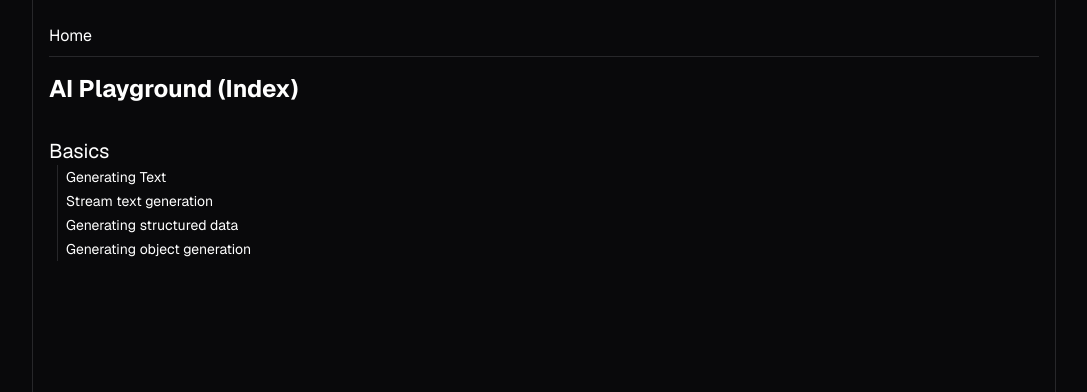
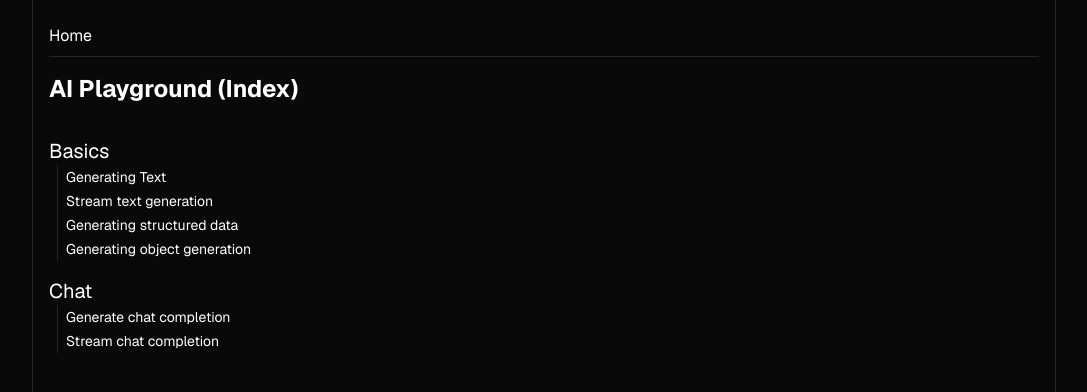
Before and after one commit to rockingrohit9639/ai-playground, a Next.js app: page / in a window 1280 px wide. Shown: the top 392 px of the page, without its empty margins (96-1183 px from the left). Built offline with nearby package versions, Linux system fonts and the light colour scheme.

Commit message:
feat(chat): generate chat completion

```diff
--- /dev/null
+++ b/src/app/chat/generate-chat-completion/action.ts
@@ -0,0 +1,21 @@
+"use server";
+
+import { google } from "@ai-sdk/google";
+import { generateText } from "ai";
+
+export interface Message {
+  role: "user" | "assistant";
+  content: string;
+}
+
+export async function continueConversation(messages: Message[]) {
+  const { text } = await generateText({
+    model: google("models/gemini-1.5-flash-latest"),
+    system: "You are a very friendly and police assistant.",
+    messages,
+  });
+
+  return {
+    messages: [...messages, { role: "assistant" as const, content: text }],
+  };
+}
--- /dev/null
+++ b/src/app/chat/generate-chat-completion/page.tsx
@@ -0,0 +1,38 @@
+"use client";
+
+import { useState } from "react";
+import { continueConversation, type Message } from "./action";
+import Chat from "~/components/chat";
+
+// Force the page to be dynamic and allow streaming responses up to 30 seconds
+export const dynamic = "force-dynamic";
+export const maxDuration = 30;
+
+export default function GenerateChatCompletion() {
+  const [conversation, setConversation] = useState<Message[]>([]);
+
+  return (
+    <Chat
+      onSubmit={async (e) => {
+        e.preventDefault();
+        const message = String(new FormData(e.currentTarget).get("message"));
+
+        const { messages } = await continueConversation([
+          ...conversation,
+          { role: "user", content: message },
+        ]);
+        setConversation(messages);
+      }}
+    >
+      <h1 className="mb-2 text-2xl font-bold">Generate chat completion</h1>
+
+      <div>
+        {conversation.map((message, index) => (
+          <div key={index}>
+            {message.role}: {message.content}
+          </div>
+        ))}
+      </div>
+    </Chat>
+  );
+}
--- a/src/app/page.tsx
+++ b/src/app/page.tsx
@@ -29,6 +29,20 @@ const INDEX: Index[] = [
       },
     ],
   },
+  {
+    title: "Chat",
+    to: "/chat/generate-chat-completion",
+    children: [
+      {
+        title: "Generate chat completion",
+        to: "/chat/generate-chat-completion",
+      },
+      {
+        title: "Stream chat completion",
+        to: "/chat/stream-chat-completion",
+      },
+    ],
+  },
 ];
 
 export default function HomePage() {
@@ -37,13 +51,13 @@ export default function HomePage() {
       <h1 className="mb-8 text-2xl font-bold">AI Playground (Index)</h1>
 
       {INDEX.map((index) => (
-        <div key={index.to}>
+        <div key={index.to} className="mb-4">
           <Link className="mb-4 text-xl" href={index.to}>
             {index.title}
           </Link>
 
           {index.children?.length ? (
-            <ul className="border-border ml-2 border-l pl-2">
+            <ul className="ml-2 border-l border-border pl-2">
               {index.children.map((childIndex) => (
                 <li key={childIndex.to}>
                   <Link href={childIndex.to} className="text-sm">
--- a/src/components/chat/chat.tsx
+++ b/src/components/chat/chat.tsx
@@ -19,10 +19,14 @@ export default function Chat({
       {children}
 
       <form
-        className="absolute bottom-0 left-1/2 -translate-x-1/2"
+        className="absolute bottom-4 left-1/2 -translate-x-1/2"
         onSubmit={onSubmit}
       >
-        <input className="border-border w-full min-w-96 border bg-transparent px-4 py-2 outline-none" />
+        <input
+          className="w-full min-w-96 border border-border bg-transparent px-4 py-2 outline-none"
+          name="message"
+          placeholder="enter your message"
+        />
       </form>
     </div>
   );
```
